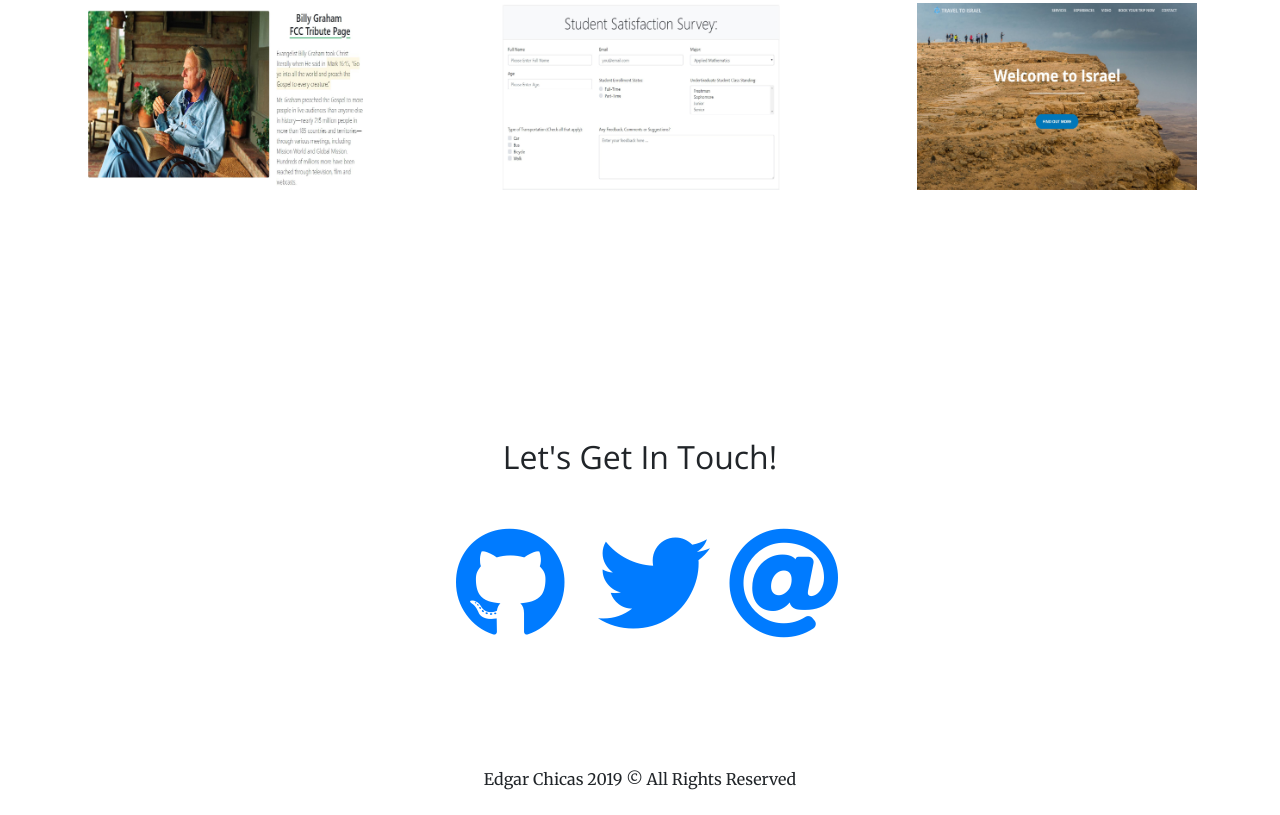
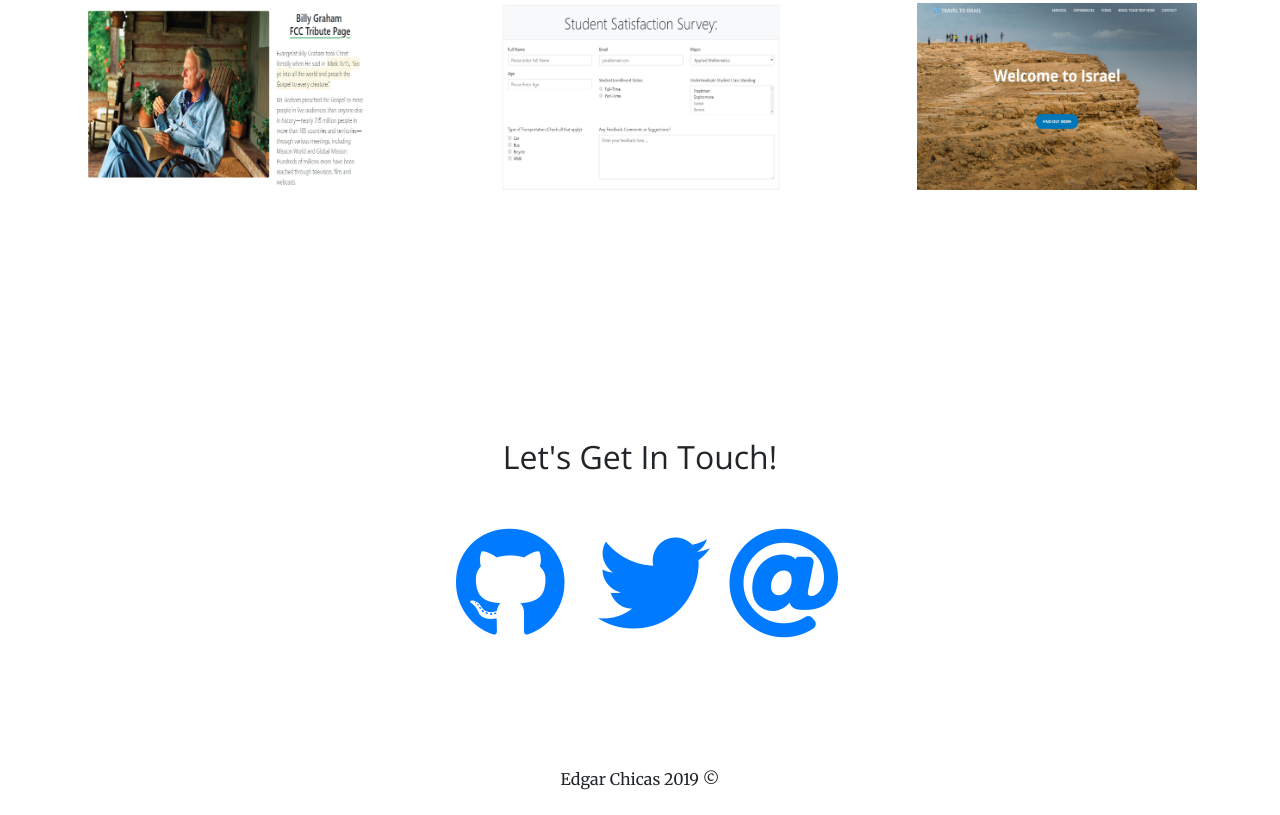
Before and after one commit to Raff2015/FCC-Mini-Portfolio, a plain HTML site: page index.html in a window 1280 px wide. Shown: the part 716-1531 px from the top of the page. Drawn offline with nearby package versions, Linux system fonts and the light colour scheme; no server answers.

Commit message:
Update index.html

```diff
--- a/index.html
+++ b/index.html
@@ -184,7 +184,7 @@
 <!--Footer-->
 <footer>
       <div style="text-align: center">
-          Edgar Chicas <script>document.write(new Date().getFullYear())</script> © All Rights Reserved
+          Edgar Chicas <script>document.write(new Date().getFullYear())</script> ©
       </div>
 </footer>
 <br>
```
